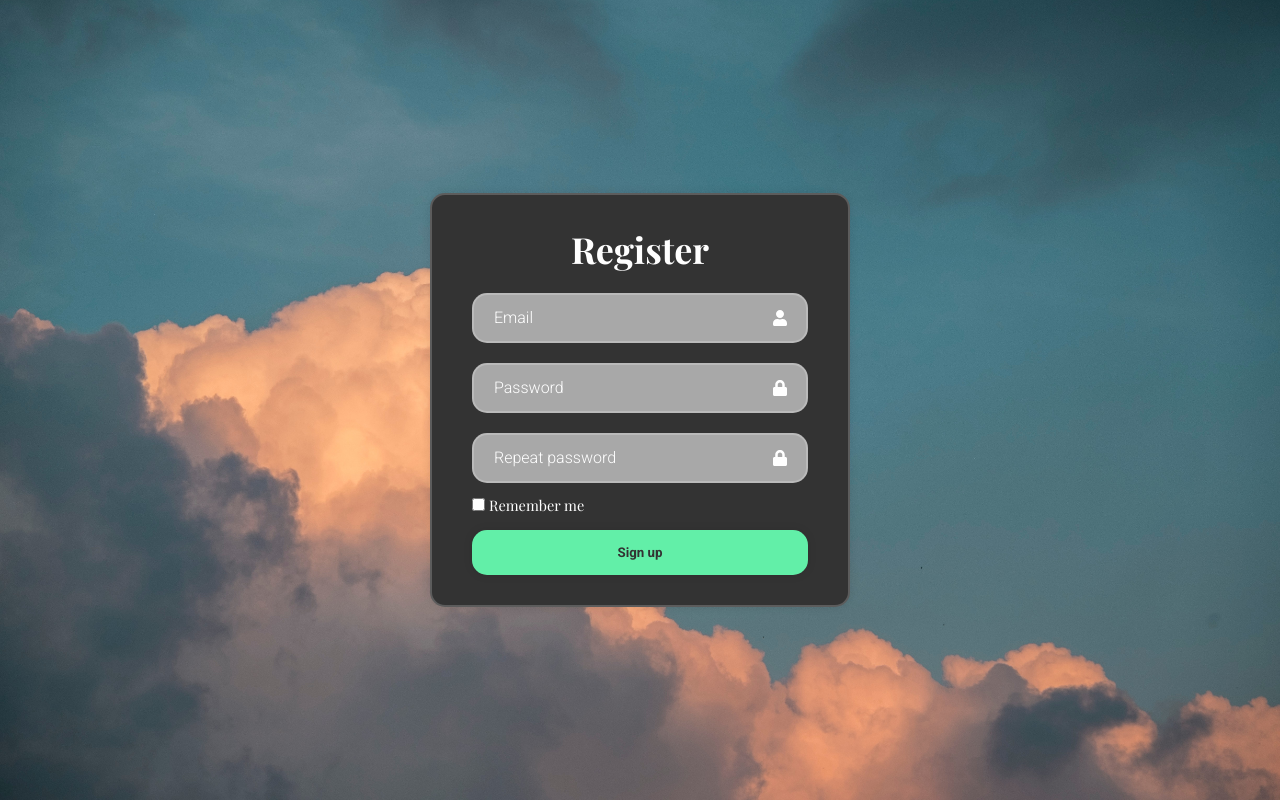
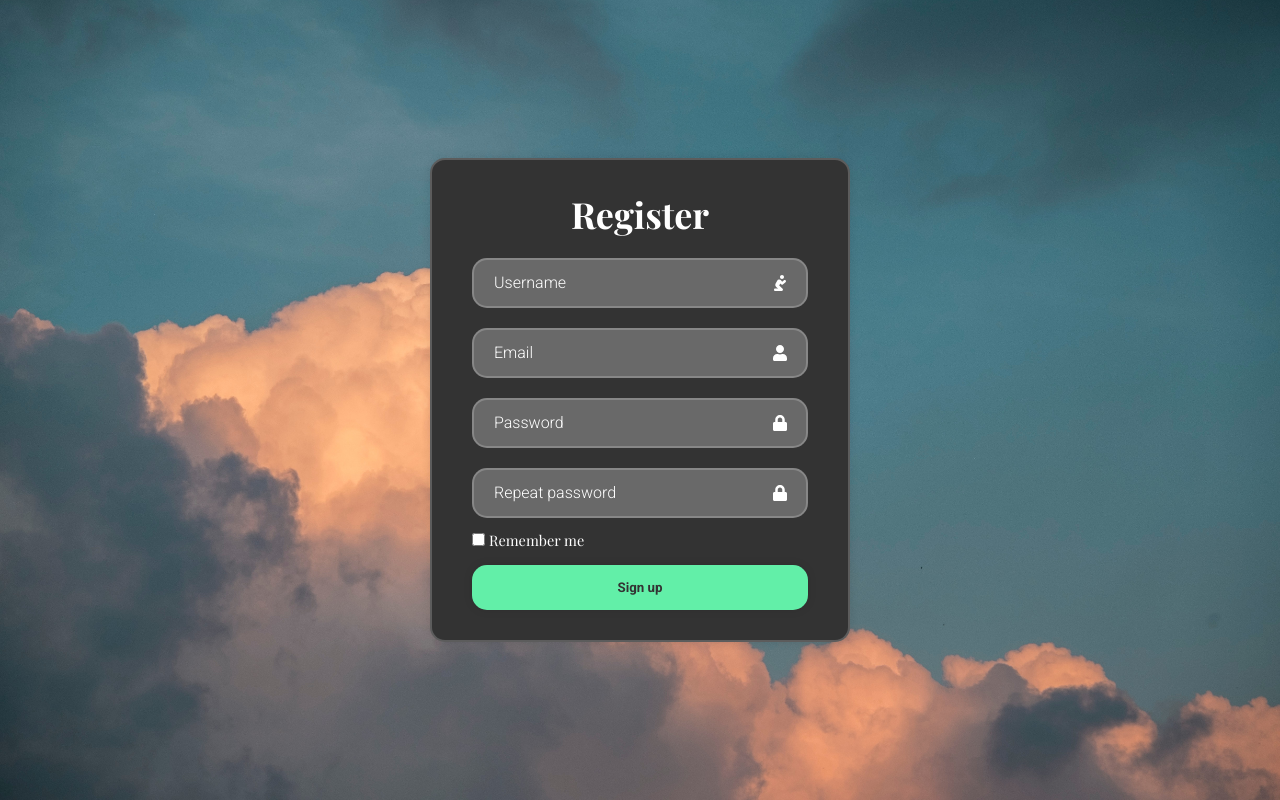
Before and after one commit to Pr0meTheuSS/YaDelivery, a React (Create React App) app in the folder frontend/ya_delivery/: page /register in a window 1280 px wide. Built offline with nearby package versions, Linux system fonts and the light colour scheme; a web font is replaced by a local one.

Commit message:
Add input hooks and validations

```diff
--- a/frontend/ya_delivery/package.json
+++ b/frontend/ya_delivery/package.json
@@ -8,7 +8,8 @@
     "@testing-library/user-event": "^13.5.0",
     "react": "^18.2.0",
     "react-dom": "^18.2.0",
-    "react-scripts": "5.0.1",
+    "react-icons": "^5.0.1",
+    "react-router-dom": "^6.22.3",
     "web-vitals": "^2.1.4"
   },
   "scripts": {
@@ -34,5 +35,8 @@
       "last 1 firefox version",
       "last 1 safari version"
     ]
+  },
+  "devDependencies": {
+    "react-scripts": "^5.0.1"
   }
 }
--- a/frontend/ya_delivery/src/App.js
+++ b/frontend/ya_delivery/src/App.js
@@ -1,7 +1,7 @@
 import { BrowserRouter, Route, Routes } from 'react-router-dom';
 import LoginForm from './Components/LoginForm/LoginForm';
 import RegistrationForm from './Components/RegistrationForm/RegistrationForm';
-
+import React from 'react';
 const App = () => {
   return (
     <div>
--- a/frontend/ya_delivery/src/Components/LoginForm/LoginForm.css
+++ b/frontend/ya_delivery/src/Components/LoginForm/LoginForm.css
@@ -1,11 +1,11 @@
 .wrapper {
     width: 420px;
-    background-color: transparent;
+    background-color: #333;
     border: 2px solid rgba(255, 255, 255, .2);
     backdrop-filter: blur(15px);
     box-shadow: 0 0 10px rgba(0, 0, 0, .1);
     color: #fff;
-    border-radius: 10px;
+    border-radius: 15px;
     padding: 30px 40px;
 }
 
@@ -18,14 +18,13 @@
     position: relative;
     width: 100%;
     height: 50px;
-    margin: 30px 0;
-
+    margin: 20px 0;
 }
 
 .input-box input {
     width: 100%;
     height: 100%;
-    background: transparent;
+    background-color: #696969;
     outline: none;
     border: 2px solid rgba(255, 255, 255, .2);
     border-radius: 15px;
@@ -36,6 +35,8 @@
 
 .input-box input::placeholder {
     color: #fff;
+    font-family: "Roboto";
+    font-weight: 300;
 }
 
 .input-box .icon {
@@ -50,7 +51,7 @@
     display: flex;
     justify-content: space-between;
     font-size: 14.5px;
-    margin: -15px 0 15px;
+    margin: 10px 0 10px;
 }
 
 .remember-forgot label input {
@@ -70,20 +71,21 @@
 .wrapper button {
     width: 100%;
     height: 45px;
-    background: #fff;
+    background: #62EFA8;
     border: none;
     outline: none;
     border-radius: 15px;
     box-shadow: 0 0 10px rgba(0, 0, 0, .1);
     cursor: pointer;
     color: #333;
+    font-family: "Roboto", sans-serif;
     font-weight: 700;
 }
 
 .wrapper .register-link {
     font-size: 14.5px;
     text-align: center;
-    margin-top: 20px;
+    margin-top: 10px;
 }
 
 .register-link p a {
@@ -95,3 +97,11 @@
 .register-link p a:hover {
     text-decoration: underline;
 }
+
+.error {
+    color: red;
+    font-size: 13px;
+    font-family: "Roboto";
+    margin-top: -15px;
+    padding-bottom: 10px;
+}
--- a/frontend/ya_delivery/src/Components/LoginForm/LoginForm.jsx
+++ b/frontend/ya_delivery/src/Components/LoginForm/LoginForm.jsx
@@ -1,41 +1,57 @@
-import React, { useState } from "react";
 import './LoginForm.css'
 import { FaUser, FaLock } from "react-icons/fa";
-
+import useInput from "../../Hooks/InputHooks";
 
 const LoginForm = () => {
-    const [email, setEmail] = useState('');
-    const [password, setPassword] = useState('');
+    const email = useInput('', {
+        isEmpty: true,
+        isEmail: true
+    });
 
-    const emailHandler = (e) => {
-        setEmail(e.target.value);
-        const re = /^(([^<>()[\]\.,;:\s@\"]+(\.[^<>()[\]\.,;:\s@\"]+)*)|(\".+\"))@(([^<>()[\]\.,;:\s@\"]+\.)+[^<>()[\]\.,;:\s@\"]{2,})$/i; //можно еще потыкаться
-        if (!re.test(String(email).toLowerCase())) {
-
-        }
-    }
+    const password = useInput('', {
+        isEmpty: true,
+        minLen: 8
+    });
 
     return (
-        <div className="wrapper">
+        <div className="wrapper" >
             <form action="">
                 <h1>Login</h1>
+
                 <div className="input-box">
-                    <input name="email" value={email} type="text" placeholder="Email" required
-                        onChange={ event => setEmail(event.target.value) }
+                    <input
+                        name="email"
+                        type="text"
+                        placeholder="Email"
+                        required
+                        onChange={email.onChange}
+                        onBlur={email.onBlur}
                     />
                     <FaUser className="icon" />
                 </div>
+                {email.isDirty && (email.isEmpty || email.emailError) &&
+                    <div className="error">Invalid email</div>}
+
                 <div className="input-box">
-                    <input type="password" placeholder="Password" required />
+                    <input
+                        type="password"
+                        placeholder="Password"
+                        required
+                        onChange={password.onChange}
+                        onBlur={password.onBlur}
+                    />
                     <FaLock className="icon" />
                 </div>
+                {password.isDirty && (password.minLenError || password.isEmpty) &&
+                    <div className="error">Password length less than 8</div>}
+
+                <button disabled={!email.inputValid || !password.inputValid}
+                    type="submit">Login</button>
 
                 <div className="remember-forgot">
                     <label><input type="checkbox" />Remember me</label>
                     <a href="#">Forgot password?</a>
                 </div>
-
-                <button type="submit">Login</button>
 
                 <div className="register-link">
                     <p>Don't have an account? <a href="register">Register</a></p>
--- a/frontend/ya_delivery/src/Components/RegistrationForm/RegistrationForm.css
+++ b/frontend/ya_delivery/src/Components/RegistrationForm/RegistrationForm.css
@@ -25,7 +25,7 @@
 .input-box input {
     width: 100%;
     height: 100%;
-    background-color: #a8a8a8;
+    background-color: #696969;
     outline: none;
     border: 2px solid rgba(255, 255, 255, .2);
     border-radius: 15px;
@@ -36,7 +36,7 @@
 
 .input-box input::placeholder {
     color: #fff;
-    font-family: "Roboto", sans-serif;
+    font-family: "Roboto";
     font-weight: 300;
 }
 
--- a/frontend/ya_delivery/src/Components/RegistrationForm/RegistrationForm.jsx
+++ b/frontend/ya_delivery/src/Components/RegistrationForm/RegistrationForm.jsx
@@ -1,27 +1,90 @@
 import React from "react";
 import './RegistrationForm.css'
-import { FaUser, FaLock } from "react-icons/fa";
-
+import { FaUser, FaLock, FaPray } from "react-icons/fa";
+import { FaMessage } from "react-icons/fa6";
+import useInput from "../../Hooks/InputHooks";
 
 const RegistrationForm = () => {
+    const email = useInput('', {
+        isEmpty: true,
+        isEmail: true
+    });
+
+    const password = useInput('', {
+        isEmpty: true,
+        minLen: 8
+    });
+
+    const repeatedPassword = useInput('', {
+        isEmpty: true,
+        minLen: 8,
+        maxLen: 20,
+        originalPassword: password.value
+    });
+
+    const username = useInput('', {
+        isEmpty: true,
+        maxLen: 20
+    });
+
     return (
         <div className="wrapper">
             <form action="">
                 <h1>Register</h1>
-                <div className="input-box">
-                    <input type="text" placeholder="Email" required />
-                    <FaUser className="icon" />
-                </div>
 
                 <div className="input-box">
-                    <input type="password" placeholder="Password" required />
+                    <input
+                        name="email"
+                        type="text"
+                        placeholder="Username"
+                        required
+                        onChange={username.onChange}
+                        onBlur={username.onBlur}
+                    />
+                    <FaPray className="icon" />
+                </div>
+                {username.isDirty && (username.isEmpty || username.maxLenError) &&
+                    <div className="error">Username must be less than 20 characters</div>}
+
+                <div className="input-box">
+                    <input
+                        name="email"
+                        type="text"
+                        placeholder="Email"
+                        required
+                        onChange={email.onChange}
+                        onBlur={email.onBlur}
+                    />
+                    <FaUser  className="icon" />
+                </div>
+                {email.isDirty && (email.isEmpty || email.emailError) &&
+                    <div className="error">Invalid email</div>}
+
+                <div className="input-box">
+                    <input
+                        type="password"
+                        placeholder="Password"
+                        required
+                        onChange={password.onChange}
+                        onBlur={password.onBlur}
+                    />
                     <FaLock className="icon" />
                 </div>
+                {password.isDirty && (password.isEmpty || password.minLenError || password.maxLenError) &&
+                    <div className="error">Password must be less than 20 and greater than 8 characters</div>}
 
                 <div className="input-box">
-                    <input type="password" placeholder="Repeat password" required />
+                    <input
+                        type="password"
+                        placeholder="Repeat password"
+                        required
+                        onChange={repeatedPassword.onChange}
+                        onBlur={repeatedPassword.onBlur}
+                    />
                     <FaLock className="icon" />
                 </div>
+                {(repeatedPassword.isDirty && repeatedPassword.passwordError) &&
+                    <div className="error">Repeated password != password</div>}
 
                 <div className="remember">
                     <label><input type="checkbox" />Remember me</label>
--- /dev/null
+++ b/frontend/ya_delivery/src/Hooks/InputHooks.jsx
@@ -0,0 +1,78 @@
+import React, { useEffect, useState } from "react";
+
+const useValidation = (value, validations) => {
+    const [isEmpty, setEmpty] = useState(true);
+    const [minLenError, setMinLenError] = useState(false);
+    const [maxLenError, setMaxLenError] = useState(false);
+    const [emailError, setEmailError] = useState(false);
+    const [inputValid, setInputValid] = useState(true);
+    const [passwordError, setPasswordError] = useState(false);
+
+    useEffect(() => {
+        for (const validation in validations) {
+            switch (validation) {
+                case 'minLen':
+                    value.length < validations[validation] ? setMinLenError(true) : setMinLenError(false);
+                    break;
+
+                case 'maxLen':
+                    value.length > validations[validation] ? setMaxLenError(true) : setMaxLenError(false);
+                    break;
+
+                case 'isEmpty':
+                    value ? setEmpty(false) : setEmpty(true);
+                    break;
+
+                case 'isEmail':
+                    const re = /^[^\s@]+@[^\s@]+\.[^\s@]+$/;
+                    re.test(String(value).toLowerCase()) ? setEmailError(false) : setEmailError(true);
+                    break;
+
+                case 'originalPassword':
+                    String(value) === String(validations[validation]) ? setPasswordError(false) : setPasswordError(true);
+                    break;
+            }
+        }
+    }, [value, validations]);
+
+    useEffect (() => {
+        if (isEmpty || minLenError || emailError || passwordError) {
+            setInputValid(false);
+        } else {
+            setInputValid(true)
+        }
+    }, [isEmpty, minLenError, maxLenError, emailError, passwordError]);
+
+    return {
+        isEmpty,
+        minLenError,
+        emailError,
+        passwordError,
+        maxLenError,
+        inputValid
+    }
+}
+
+const useInput = (initialValue, validations) => {
+    const [value, setValue] = useState(initialValue);
+    const [isDirty, setDirty] = useState(false);
+    const valid = useValidation(value, validations);
+
+    const onChange = (e) => {
+        setValue(e.target.value);
+    }
+
+    const onBlur = (e) => {
+        setDirty(true);
+    }
+
+    return {
+        value,
+        onChange,
+        onBlur,
+        isDirty,
+        ...valid
+    }
+}
+
+export default useInput;
--- a/frontend/ya_delivery/src/index.js
+++ b/frontend/ya_delivery/src/index.js
@@ -2,7 +2,6 @@ import React from 'react';
 import ReactDOM from 'react-dom/client';
 import './index.css';
 import App from './App';
-import reportWebVitals from '../LoginPage/src/reportWebVitals';
 
 const root = ReactDOM.createRoot(document.getElementById('root'));
 root.render(
@@ -14,4 +13,4 @@ root.render(
 // If you want to start measuring performance in your app, pass a function
 // to log results (for example: reportWebVitals(console.log))
 // or send to an analytics endpoint. Learn more: https://bit.ly/CRA-vitals
-reportWebVitals();
+//sreportWebVitals();
```
Also changed, not shown: 1 other file (tests, documents, lock files or other folders).
